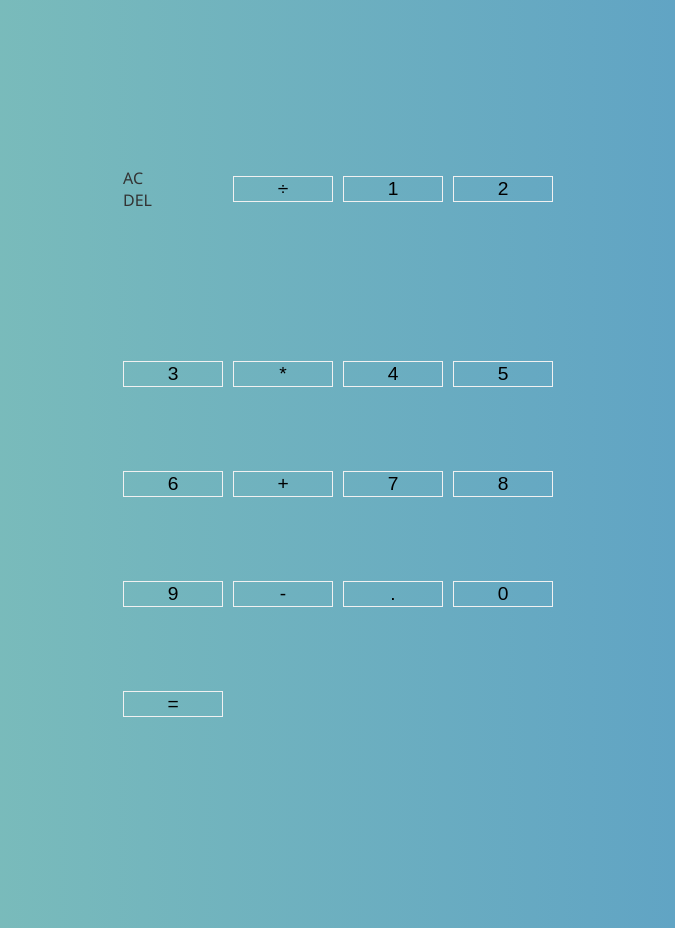
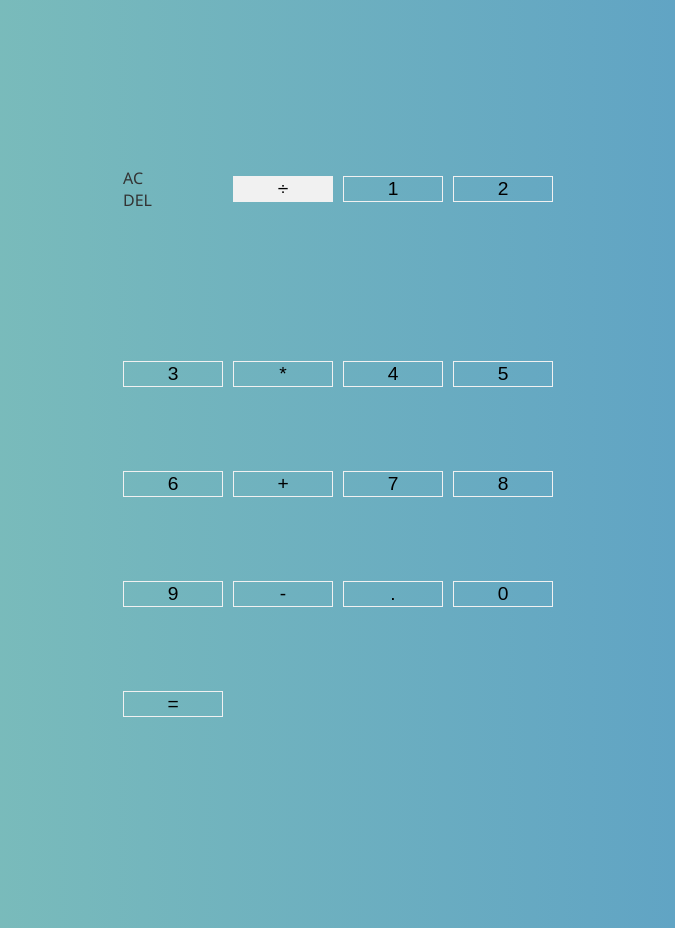
Before and after one commit to LinSchmitz/Calculator, a React (Vite) app: page / in a window 1280 px wide. In both pictures the pointer is over the button 585 px from the left and 189 px from the top of the page. Shown: the whole page, without its empty margins (302-977 px from the left). Built offline with nearby package versions, Linux system fonts and the light colour scheme.

Commit message:
added template

```diff
--- a/src/index.css
+++ b/src/index.css
@@ -39,3 +39,7 @@ body {
   background-color: var(--light-blue);
   font-size: 1.2rem;
 }
+
+.container > button:hover {
+  background-color: var(--light-text);
+}
```
